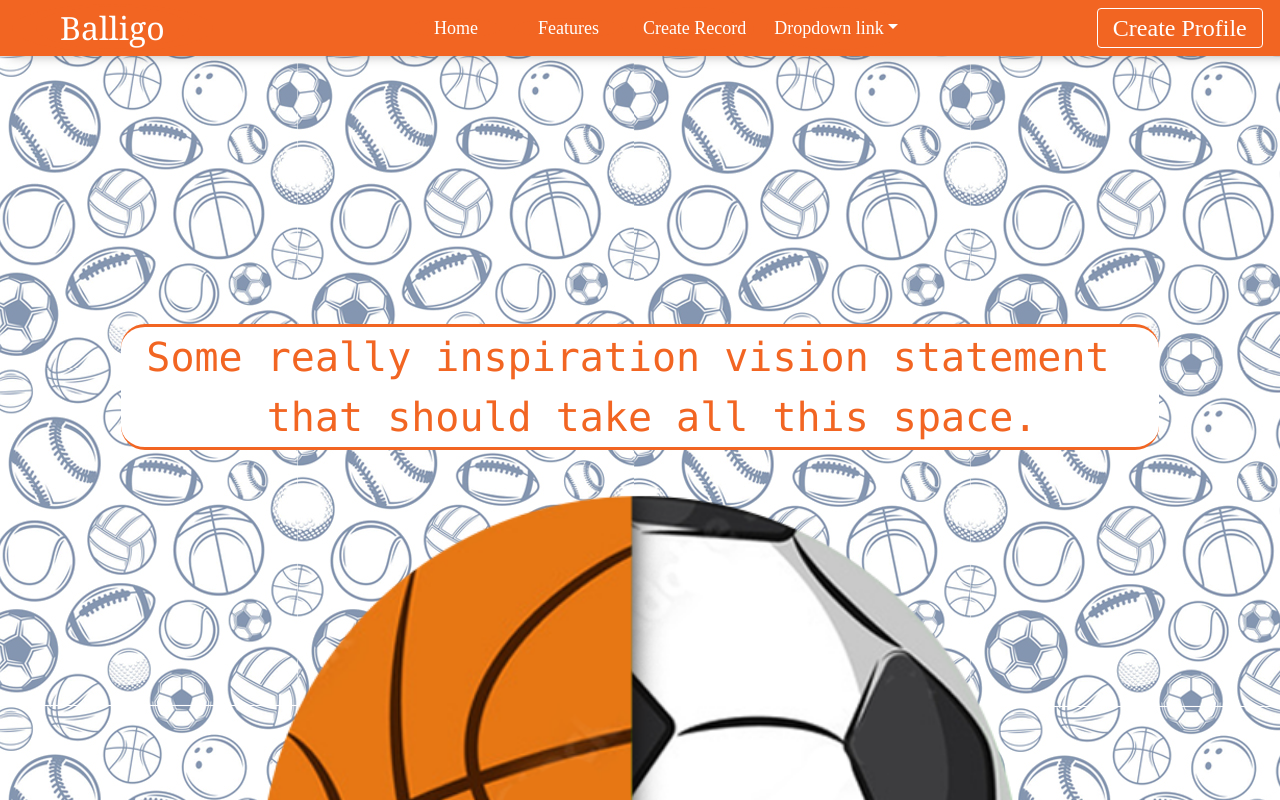
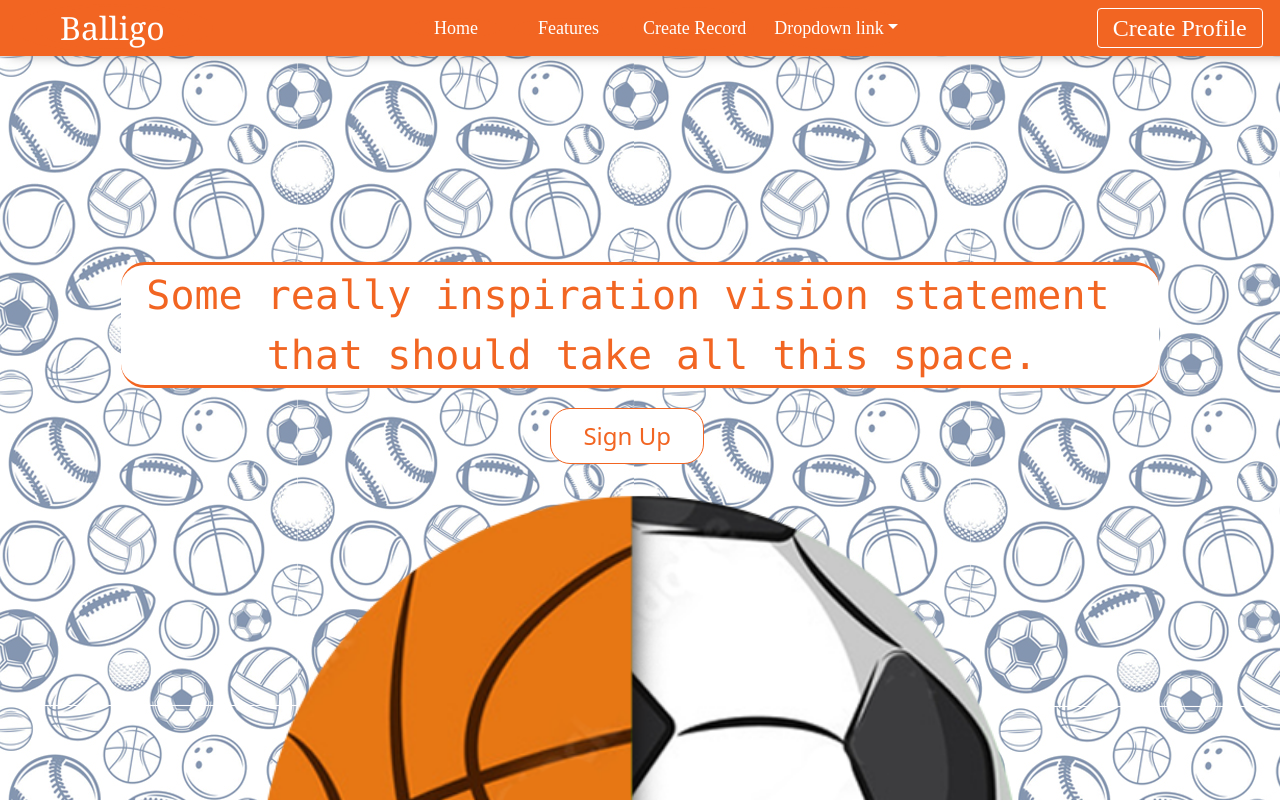
Before and after one commit to khalilFadi/Baligo, a React (Create React App) app in the folder client/: page / in a window 1280 px wide. Built offline with nearby package versions, Linux system fonts and the light colour scheme.

Commit message:
Finished 2 themed button design

```diff
--- a/client/src/Pages/mainscreen.js
+++ b/client/src/Pages/mainscreen.js
@@ -77,10 +77,9 @@ export default function Mainscreen() {
     return (
         <div id="MainPageDiv" >
             <pre id="VisionStatement"></pre>
-            {
-                //just a genreal button with no function in it
-            }
-            {/* <a id="MainScreenButton">Find Party</a> */}
+            {/* <a id="MainScreenButton">Find Party</a>
+             */}
+             <button className="white SubButton" style={{marginTop: "47vh"}}> Sign Up</button>
             <img id="MainPageDivImage" alt="timer" class="center" src={require('../../src/Resources/Images/ballstuckV4.png')} />
         </div>
 
--- a/client/src/styles/Style.css
+++ b/client/src/styles/Style.css
@@ -67,10 +67,12 @@ button:hover{
     border-radius: 20px;
     padding: 2vw;
     padding-top: 1vw;
-    padding-bottom: 1vw;
+    /* padding-bottom: 4vw; */
     font-size: var(--LargeText);
     transition: 0.5s;
     width: 12vw;
+    line-height: 3.5vh;
+    height: 7vh;
 }
 .white{
     background-color: var(--SecondaryColor);
--- a/client/src/styles/mainscreenstyle.css
+++ b/client/src/styles/mainscreenstyle.css
@@ -152,7 +152,7 @@
 }
 #VisionStatement{
     position:absolute;
-    top:38%;
+    top:30%;
     text-align: center;
     font-size: var(--ReallyLarge);
     color:var(--MainColor);
```
Also changed, not shown: client/src/components/ButtonDesign.js (added, +20 -0 lines), 1 other file (tests, documents, lock files or other folders).
